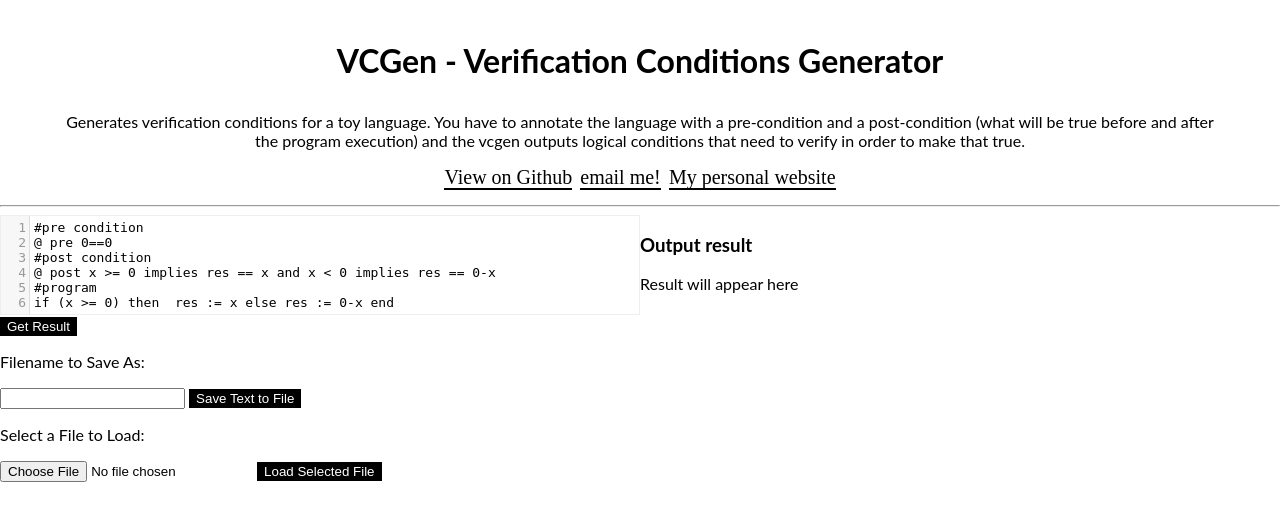
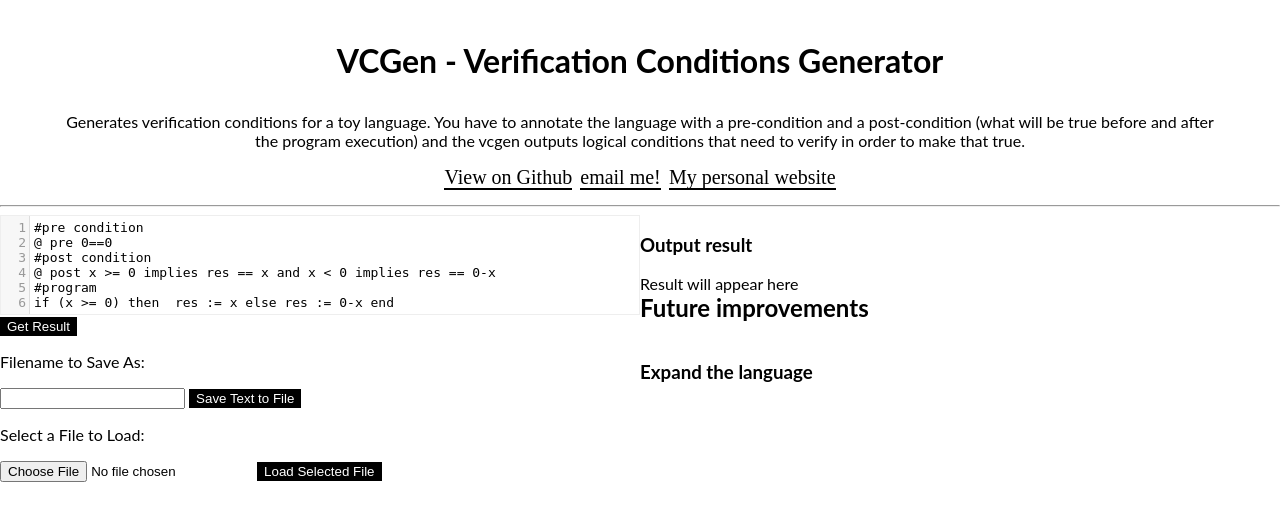
Before and after one commit to anaoaktree/vcgen, a Django app: page / in a window 1280 px wide. Shown: the top 521 px of the page. Run offline with Django 3.2, Linux system fonts and the light colour scheme; some libraries are stand-ins or nearby versions.

Commit message:
styling css improvs

```diff
--- a/textinterface/templates/textinterface/index.html
+++ b/textinterface/templates/textinterface/index.html
@@ -81,6 +81,11 @@
 	</article>
 </section>
 
+<section>
+  <header><h2> Future improvements</h2></header>
+  <article><header><h3> Expand the language </h3></header></article>
+</section>
+
 
 
 
```
